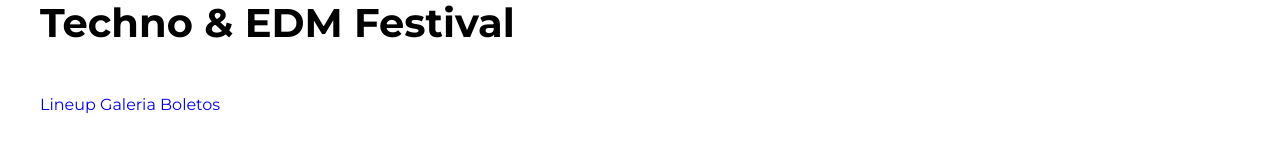
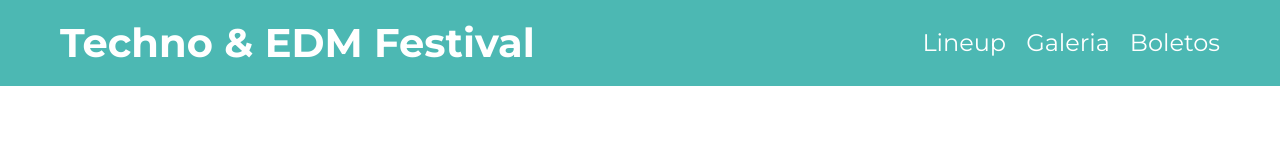
Before and after one commit to AlejandroBalladares/Proyecto-4-Festival, a website: page index.html in a window 1280 px wide. Drawn offline with nearby package versions, Linux system fonts and the light colour scheme; files that its build step writes are made by us from their sources.

Commit message:
Finalizo el header

```diff
--- a/src/scss/layout/_header.scss
+++ b/src/scss/layout/_header.scss
@@ -1,36 +1,56 @@
 @use 'base/variables' as v;
 @use 'base/mixins' as m;
 
-/*
-@mixin heading($color: blue, $border-radius: false){
-    text-transform: uppercase;
-    font-size: 2.4rem;
-    color: $color;
-    @if $border-radius{
-        $border-radius: 1rem;
+.header{
+    background-color: v.$verde;
+    @include m.tablet {
+        &.fijo{
+            top: 0;
+            left: 0;
+            position: fixed;
+            width: 100%;
+            box-shadow: .1rem .2rem .3rem #333;
+        }
     }
-}  */
 
-@mixin telefono{
-    @media( min-width: v.$telefono){
-        @content;
+    h1{
+        color: v.$blanco;
+        text-align: center;
+        @include m.tablet{
+            margin: 0;
+        }
+    }
+    .contenido-header{
+        padding: 2rem;
+        @include m.tablet{
+            display: flex;
+            justify-content: space-between;
+            align-items: center;
+        }
     }
 }
 
-@mixin tablet{
-    @media( min-width: v.$tablet){
-        @content;
+.navegacion-principal{
+    @include m.tablet {
+        display: flex;
+        gap: 2rem;
+    }
+    a{
+        display: block;
+        text-align: center;
+        color: v.$blanco;
+        font-size: 2.4rem;
+        margin-bottom: 1rem;
+        @include m.tablet{
+            margin: 0;
+        }
+        &:hover {
+            color: v.$amarillo;
+        }
     }
 }
 
-@mixin desktop{
-    @media( min-width: v.$desktop){
-        @content;
-    }
-}
-
-@mixin desktopXL{
-    @media( min-width: v.$desktopXL){
-        @content;
-    }
-}
+/*
+.prueba{
+    @include m.heading;
+}*/
```
